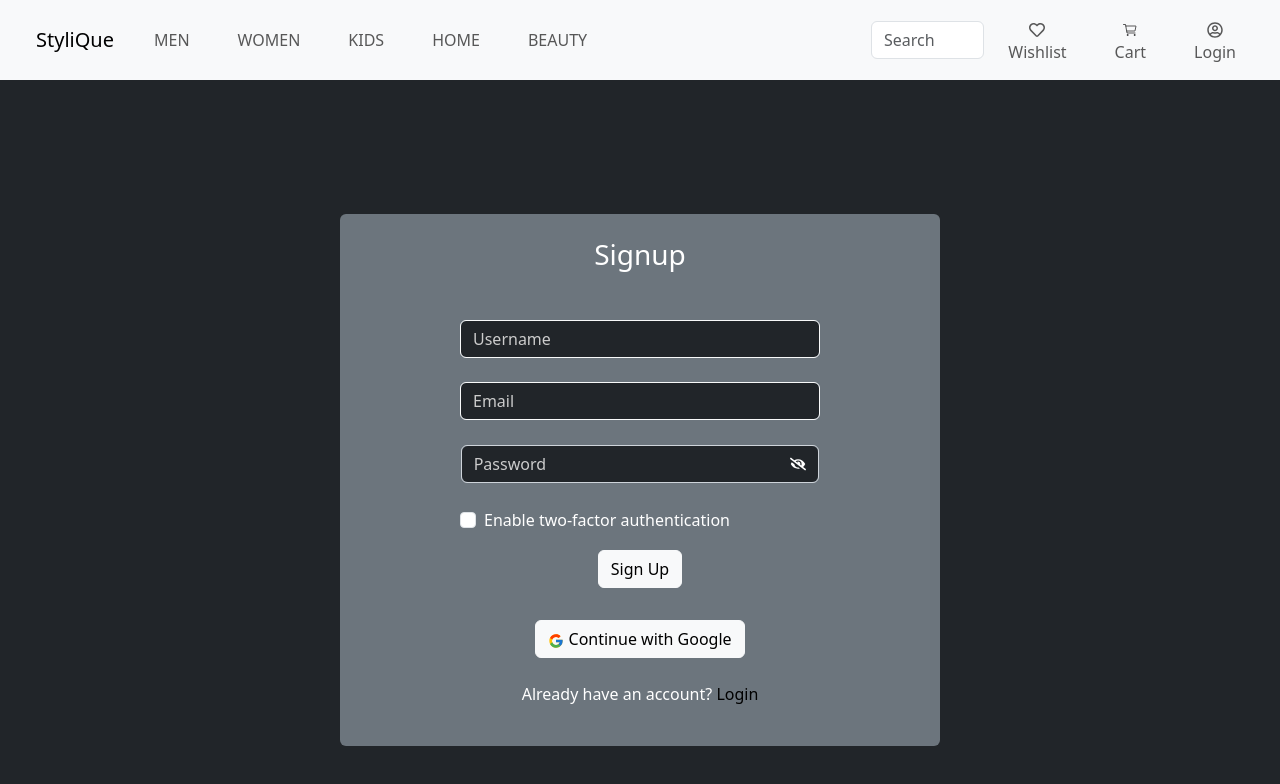
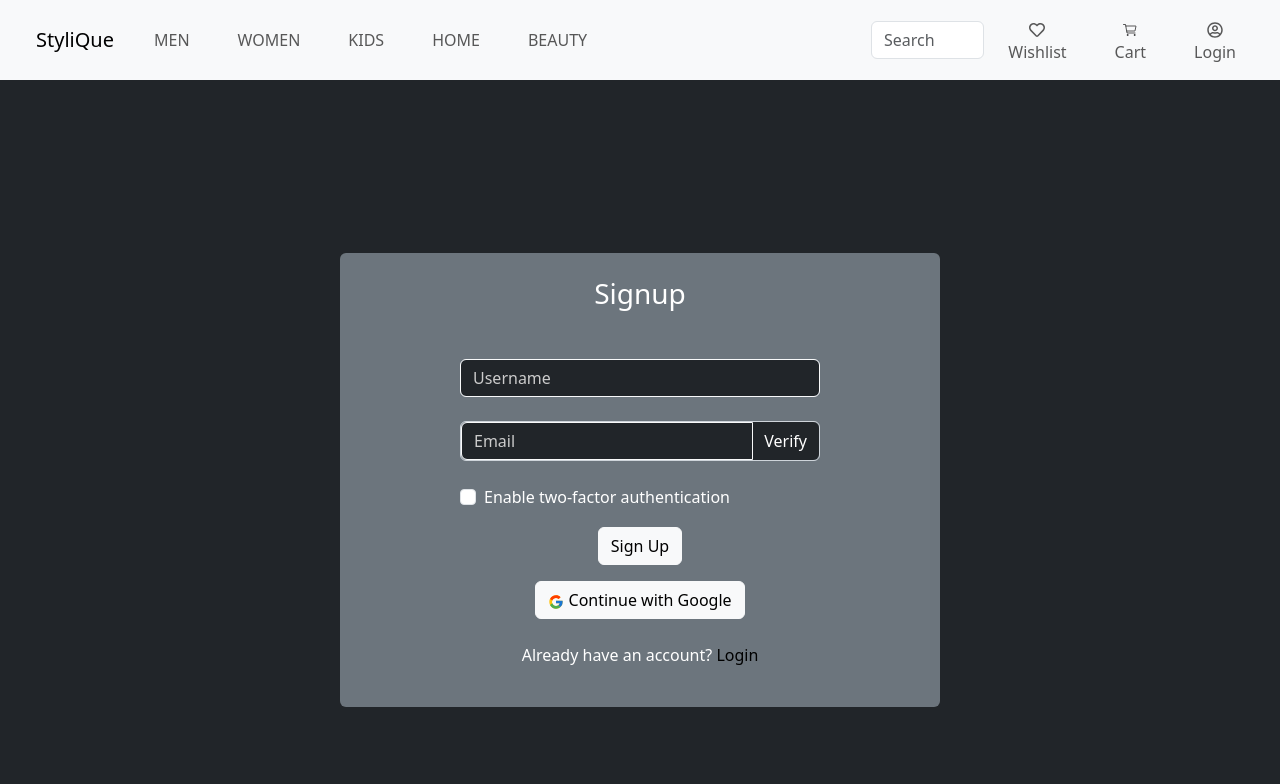
Before and after one commit to monika-chandiwal/e-commerce-frontend, a React (Vite) app: page /signup in a window 1280 px wide. Shown: the top 784 px of the page. Built offline with nearby package versions, Linux system fonts and the light colour scheme.

Commit message:
add email verify button only

```diff
--- /dev/null
+++ b/src/Pages/EmailVerification.jsx
@@ -0,0 +1,14 @@
+import React, { useEffect } from "react";
+
+export default function EmailVerification({ prop, onVerified }) {
+  useEffect(() => {
+    console.log("Verifying email for:", prop);
+
+    // Simulate async verification
+    setTimeout(() => {
+      onVerified(true); // Notify parent
+    }, 1000);
+  }, [prop, onVerified]);
+
+  return null; // No UI
+}
--- a/src/Pages/OAuth2RedirectHandler.jsx
+++ b/src/Pages/OAuth2RedirectHandler.jsx
@@ -1,8 +1,9 @@
-import { useEffect } from "react";
+import { useState, useEffect } from "react";
 import { useNavigate } from "react-router-dom";
 
 export default function OAuth2RedirectHandler() {
   const navigate = useNavigate();
+  const [status, setStatus] = useState("Logging you in via Google...");
 
   useEffect(() => {
     const fetchUser = async (retries = 3) => {
@@ -26,7 +27,8 @@ export default function OAuth2RedirectHandler() {
         } else {
           console.error("OAuth login failed:", err.message);
           localStorage.clear();
-          navigate("/login");
+          setStatus("Login failed. Redirecting to login page...");
+          setTimeout(() => navigate("/login"), 1500);
         }
       }
     };
@@ -34,7 +36,5 @@ export default function OAuth2RedirectHandler() {
     fetchUser();
   }, [navigate]);
 
-  return (
-    <p className="text-center mt-5 text-white">Logging you in via Google...</p>
-  );
+  return <p className="text-center mt-5 text-white">{status}</p>;
 }
--- a/src/Pages/signup.jsx
+++ b/src/Pages/signup.jsx
@@ -1,51 +1,54 @@
-import React from "react";
-import Button from "react-bootstrap/Button";
-import Col from "react-bootstrap/Col";
-import Form from "react-bootstrap/Form";
-import Row from "react-bootstrap/Row";
-import { Container, Nav } from "react-bootstrap";
-import InputGroup from "react-bootstrap/InputGroup";
-import { useState, useContext } from "react";
+import React, { useState, useContext } from "react";
+import {
+  Button,
+  Col,
+  Form,
+  Row,
+  Container,
+  Nav,
+  InputGroup,
+} from "react-bootstrap";
 import { FaEyeSlash, FaEye } from "react-icons/fa";
-import "./pages.css";
 import { toast, ToastContainer } from "react-toastify";
 import "react-toastify/dist/ReactToastify.css";
 import ThemeContext from "../Common/ThemeContext";
 import NavbarComponent from "../Common/Navbar";
 import { FcGoogle } from "react-icons/fc";
+import EmailVerification from "./EmailVerification";
+import "./pages.css";
 
 export default function Signup() {
   const [showPassword, setShowPassword] = useState(false);
   const [isFocused, setIsFocused] = useState(false);
-  const [email, setEmail] = React.useState("");
-  const [username, setUsername] = React.useState("");
-  const [password, setPassword] = React.useState("");
-  const [toFactorAuthentication, setToFactorAuthentication] =
-    React.useState(false);
+  const [email, setEmail] = useState("");
+  const [username, setUsername] = useState("");
+  const [password, setPassword] = useState("");
+  const [toFactorAuthentication, setToFactorAuthentication] = useState(false);
+  const [isEmailVerified, setIsEmailVerified] = useState(false);
+  const [startEmailVerification, setStartEmailVerification] = useState(false);
+
   const { theme } = useContext(ThemeContext);
 
   const saveUser = (e) => {
     e.preventDefault();
     const user = { email, username, password, toFactorAuthentication };
-
-    fetch("http://localhost:8080/signup", {
+    {
+      isEmailVerified
+        ? fetch("http://localhost:8080/signup", {
             method: "POST",
             headers: { "Content-Type": "application/json" },
             body: JSON.stringify(user),
           })
             .then((response) => {
               if (response.ok) {
-          toast.success(`${user.username} Signup Successfully!`, {
+                toast.success(`${user.username} signed up successfully!`, {
                   position: "bottom-left",
-            closeOnClick: true,
                   autoClose: 3000,
                 });
               } else if (response.status === 409) {
-          // Email already exists
                 response.text().then((errorMessage) => {
                   toast.error(`${errorMessage}, try again`, {
                     position: "bottom-left",
-              closeOnClick: true,
                     autoClose: 5000,
                     hideProgressBar: true,
                   });
@@ -53,19 +56,36 @@ export default function Signup() {
               }
             })
             .catch((error) => {
-        // Network or unexpected error
               console.error("Network error:", error);
               toast.error("Something went wrong. Please try again later.", {
                 position: "bottom-left",
                 autoClose: 3000,
                 hideProgressBar: true,
               });
+            })
+        : toast.warning("please verify your email first", {
+            autoClose: 4000,
+            position: "bottom-left",
+            hideProgressBar: true,
           });
+    }
   };
 
   const handleGoogleLogin = () => {
-    // Redirect browser to Spring Boot OAuth2 endpoint
-    window.location.href = "http://localhost:8080/oauth2/authorization/google";
+    window.location.href =
+      "http://localhost:8080/oauth2/authorization/google?prompt=select_account";
+  };
+
+  const handleEmailVerify = () => {
+    if (!email) {
+      toast.warning("Please enter an email before verifying", {
+        position: "bottom-left",
+        autoClose: 2000,
+      });
+      return;
+    }
+
+    setStartEmailVerification(true); // triggers EmailVerification component
   };
 
   return (
@@ -78,7 +98,6 @@ export default function Signup() {
       >
         <Form
           onSubmit={saveUser}
-          method="POST"
           style={{ width: "100%", maxWidth: "600px" }}
           className="p-4 rounded bg-secondary"
         >
@@ -91,7 +110,6 @@ export default function Signup() {
                 required
                 type="text"
                 placeholder="Username"
-                name="username"
                 className="bg-dark text-white border-light"
                 value={username}
                 onChange={(e) => setUsername(e.target.value)}
@@ -102,24 +120,41 @@ export default function Signup() {
           {/* Email */}
           <Form.Group as={Row} className="mb-4 justify-content-center">
             <Col sm={8}>
+              <InputGroup
+                style={{
+                  border: "1px solid #ced4da",
+                  borderRadius: ".375rem",
+                  boxShadow: isFocused
+                    ? "0 0 0 0.25rem rgba(13, 110, 253, 0.25)"
+                    : "none",
+                }}
+              >
                 <Form.Control
                   required
                   type="email"
                   placeholder="Email"
-                name="email"
                   className="bg-dark text-white border-light"
                   value={email}
                   onChange={(e) => setEmail(e.target.value)}
                 />
+                <InputGroup.Text
+                  onClick={handleEmailVerify}
+                  style={{
+                    backgroundColor: "#212529",
+                    color: "white",
+                    cursor: "pointer",
+                    border: "none",
+                  }}
+                >
+                  {isEmailVerified ? "Verified" : "Verify"}
+                </InputGroup.Text>
+              </InputGroup>
             </Col>
           </Form.Group>
 
           {/* Password */}
-          <Form.Group
-            as={Row}
-            className="mb-4 justify-content-center"
-            style={{ border: "1px solid #6c757d" }}
-          >
+          {isEmailVerified && (
+            <Form.Group as={Row} className="mb-4 justify-content-center">
               <Col sm={8}>
                 <InputGroup
                   style={{
@@ -128,21 +163,15 @@ export default function Signup() {
                     boxShadow: isFocused
                       ? "0 0 0 0.25rem rgba(13, 110, 253, 0.25)"
                       : "none",
-                  transition: "box-shadow 0.3s ease",
                   }}
                 >
                   <Form.Control
                     required
                     type={showPassword ? "text" : "password"}
                     placeholder="Password"
-                  name="password"
                     className="bg-dark text-white border-light"
                     onFocus={() => setIsFocused(true)}
                     onBlur={() => setIsFocused(false)}
-                  style={{
-                    border: "none",
-                    boxShadow: "none",
-                  }}
                     value={password}
                     onChange={(e) => setPassword(e.target.value)}
                   />
@@ -160,26 +189,23 @@ export default function Signup() {
                 </InputGroup>
               </Col>
             </Form.Group>
+          )}
 
           {/* 2FA */}
           <Form.Group as={Row} className="mt-3 justify-content-center">
-            <Col
-              sm={8}
-              className="d-flex text-white border-light"
-              value={toFactorAuthentication}
-              onChange={(e) => setToFactorAuthentication(e.target.checked)}
-            >
+            <Col sm={8}>
               <Form.Check
                 type="checkbox"
-                id="2fa-checkbox"
                 label={`${
                   toFactorAuthentication ? "Disable" : "Enable"
                 } two-factor authentication`}
+                checked={toFactorAuthentication}
+                onChange={(e) => setToFactorAuthentication(e.target.checked)}
               />
             </Col>
           </Form.Group>
 
-          {/* Submit Button */}
+          {/* Submit */}
           <Form.Group as={Row} className="mt-3 justify-content-center">
             <Col sm={8} className="d-flex justify-content-center">
               <Button variant={theme} type="submit">
@@ -188,21 +214,36 @@ export default function Signup() {
             </Col>
           </Form.Group>
 
-          {/* Google Login Button */}
+          {/* Google Login */}
           <Form.Group as={Row} className="mt-3 justify-content-center">
-            <div className="text-center mt-3">
+            <Col className="text-center">
               <Button onClick={handleGoogleLogin} variant={theme}>
                 <FcGoogle /> Continue with Google
               </Button>
-            </div>
+            </Col>
           </Form.Group>
 
-          {/* Already have an account */}
-          <p style={{ textAlign: "center", marginTop: "1.5rem" }}>
+          {/* Already have account */}
+          <p className="text-center mt-4">
             Already have an account? <LoginButton />
           </p>
         </Form>
+
+        {/* Toasts & Email Verification */}
         <ToastContainer />
+        {startEmailVerification && (
+          <EmailVerification
+            prop={email}
+            onVerified={() => {
+              setIsEmailVerified(true);
+              setStartEmailVerification(false);
+              toast.success("Email verified successfully!", {
+                position: "bottom-left",
+                autoClose: 2000,
+              });
+            }}
+          />
+        )}
       </Container>
     </>
   );
```
Lines whose indentation alone changed are shown as unchanged.
